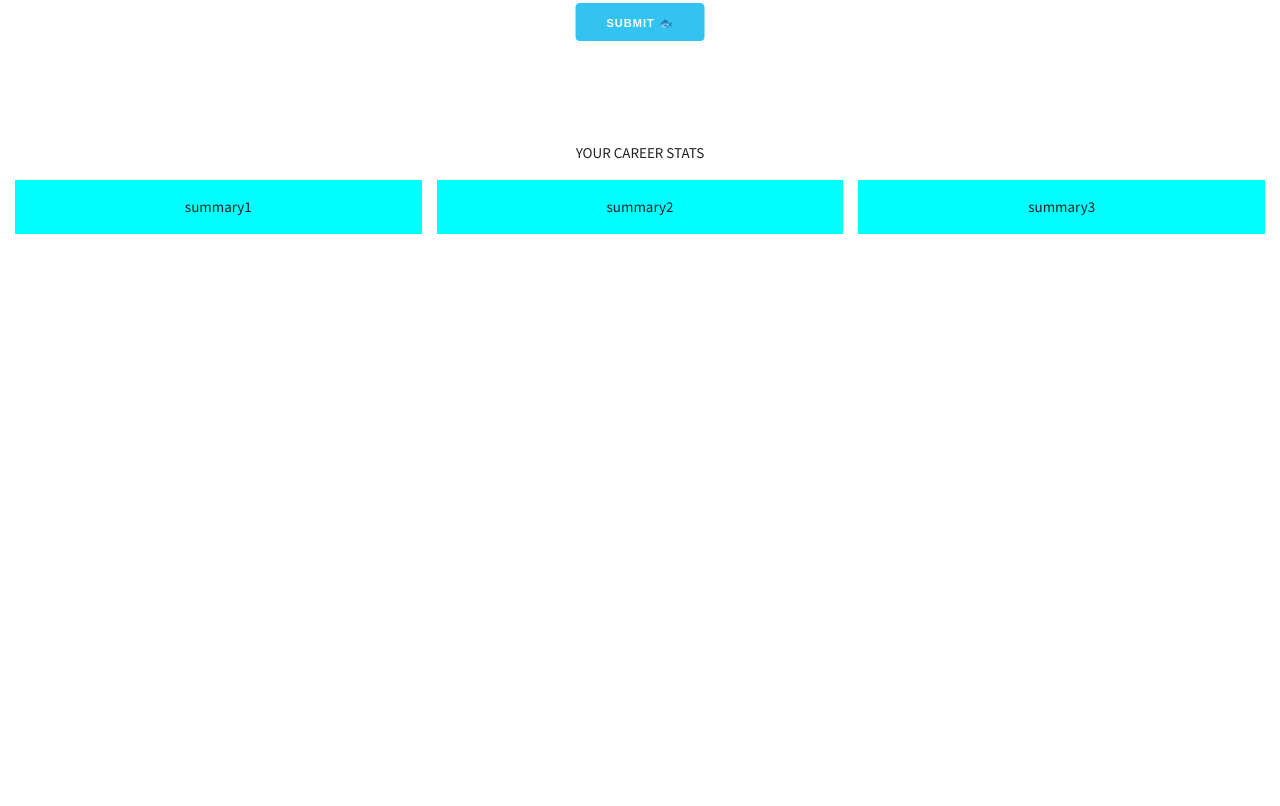
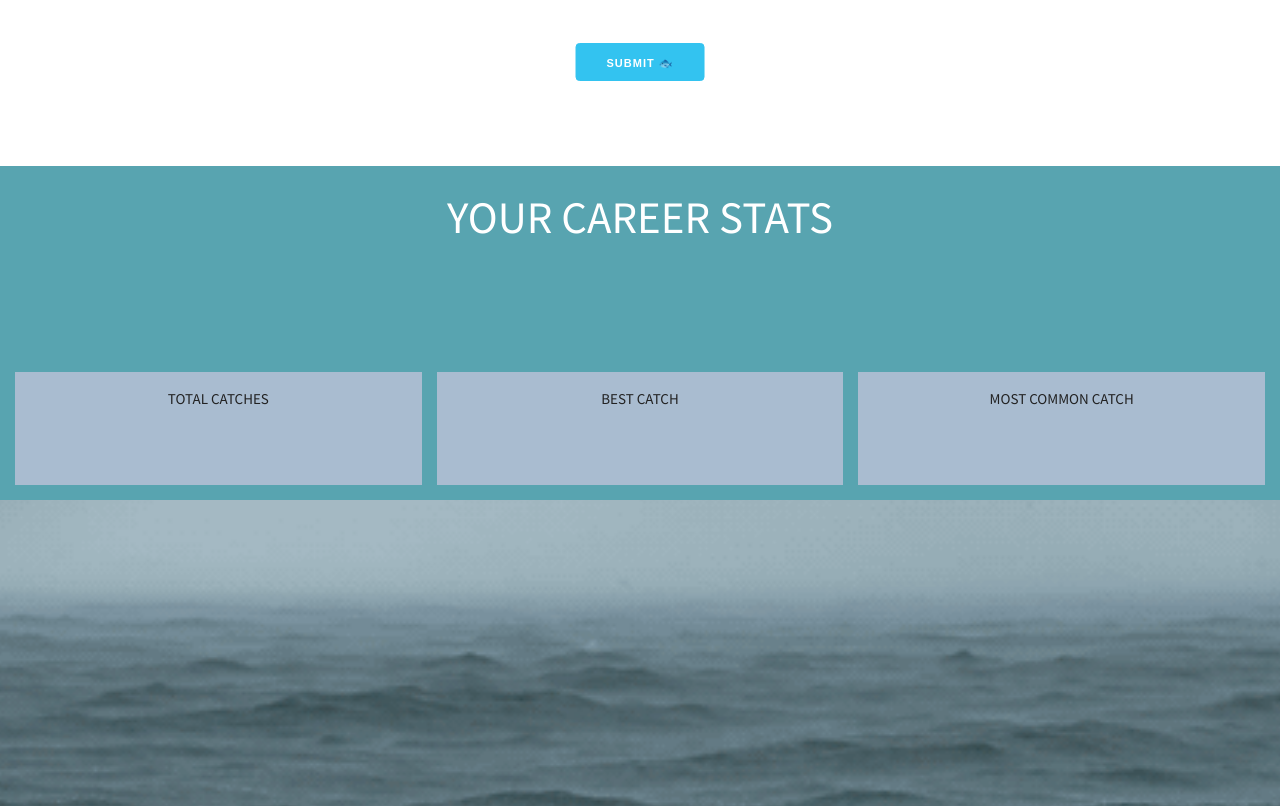
Before and after one commit to JerGerr/SomethingFishy, a plain HTML site: page fishApp-cssGrid-master/index2.html in a window 1280 px wide. Shown: the part 1254-2060 px from the top of the page. Before the commit the page ends 1713 px from the top, so only its background shows below. Drawn offline with nearby package versions, Linux system fonts and the light colour scheme.

Commit message:
ui changes, everything works

```diff
--- a/fishApp-cssGrid-master/index2.html
+++ b/fishApp-cssGrid-master/index2.html
@@ -6,19 +6,18 @@
     <meta name="viewport" content="width=device-width, initial-scale=1.0">
     <meta http-equiv="X-UA-Compatible" content="ie=edge">
     <title>Something Fishy</title>
+    <link href='https://fonts.googleapis.com/css?family=Source+Sans+Pro' rel='stylesheet' type='text/css'>
     <link rel="stylesheet" href="https://cdnjs.cloudflare.com/ajax/libs/skeleton/2.0.4/skeleton.min.css">
+    <link rel="stylesheet" href="style.css">
     <script type="text/javascript" src="http://code.jquery.com/jquery-1.7.1.min.js"></script>
-    <link rel="stylesheet" href="style.css">
-    <link href='https://fonts.googleapis.com/css?family=Source+Sans+Pro' rel='stylesheet' type='text/css'>
-    <script src="js.js"></script>
 </head>
 
 <body>
     <img class="logo-pic" src="logo2.png" alt="logo">
     <div class="top-bar"></div>
     <div class="wrapper">
-        <div class="box box1"></div>
-        <div class="box box2">
+        <div class="box box1 parallax"></div>
+        <div class="box box2 parallax">
             <!-- <div class="logo">"If people concentrated on the really important things in life, there'd be a shortage of fishing poles."<br>-Doug Larson</div> -->
             <div class="weather-app">
                 <div class="weather">
@@ -74,12 +73,13 @@
         </div>
         <div class="box box4">
             <div class="summary-header">YOUR CAREER STATS</div>
-            <div class="summary summary1">summary1</div>
-            <div class="summary summary2">summary2</div>
-            <div class="summary summary3">summary3</div>
+            <div class="summary summary1">TOTAL CATCHES</div>
+            <div class="summary summary2">BEST CATCH</div>
+            <div class="summary summary3">MOST COMMON CATCH</div>
         </div>
         <div class="box box5"></div>
     </div>
+    <script src="js.js"></script>
     <script src="client.js"></script>
 </body>
 
--- a/fishApp-cssGrid-master/style.css
+++ b/fishApp-cssGrid-master/style.css
@@ -16,7 +16,7 @@ body {
     position: fixed;
     top: 0;
     opacity: 0.9;
-    background-color: grey;
+    background-color: #D8DBE2;
     height: 8vh;
     width: 100%;
     z-index: 1;
@@ -44,9 +44,6 @@ body {
 }
 
 .box2 {
-    background-image: url("loopingwater.gif");
-    background-repeat: no-repeat;
-    background-size: cover;
     grid-column: 1/4;
     grid-row: 1/4;
     display: grid;
@@ -66,8 +63,9 @@ body {
 }
 
 .weather-app {
+    text-transform: capitalize;
     padding: 2em 3em;
-    background: rgba(128, 128, 128, 0.2);
+    background: rgba(79, 93, 117, 0.6);
     text-align: center;
     color: white;
     grid-column: 1/4;
@@ -108,21 +106,26 @@ form,
 }
 
 .box4 {
+    background-color: #58A4B0;
     margin-top: 4em;
     grid-column: 1/4;
     grid-row: 5;
     display: grid;
     grid-gap: 1em;
     grid-template-columns: 1fr 1fr 1fr;
+    height: 110%;
 }
 
 .summary-header {
+    color: white;
     grid-column: 1/4;
     text-align: center;
+    font-size: 3em;
+    padding-bottom: 1em;
 }
 
 .summary {
-    background-color: aqua;
+    background-color: #A9BCD0;
     text-align: center;
     padding: 1em;
 }
@@ -132,8 +135,6 @@ form,
     grid-row: 6;
     height: auto;
 }
-
-
 
 .weather{
     display: grid;
@@ -152,3 +153,12 @@ form,
     grid-template-columns: 2fr 1fr 1fr;
     justify-content: center;
 }
+
+.parallax {
+    background-image: url("loopingwater.gif");
+    height: 100vh;
+    background-attachment: fixed;
+    background-position: center;
+    background-repeat: no-repeat;
+    background-size: cover;
+  }
```
